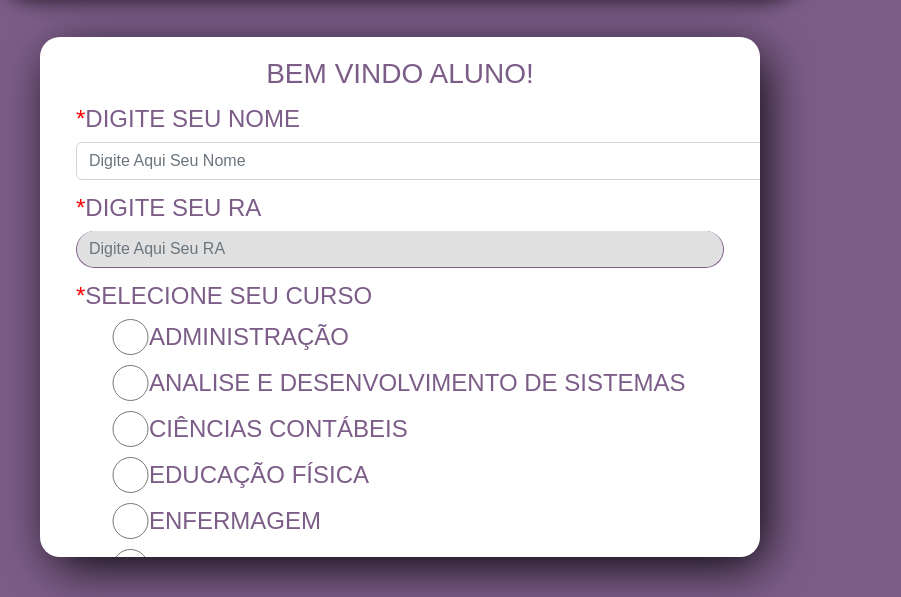
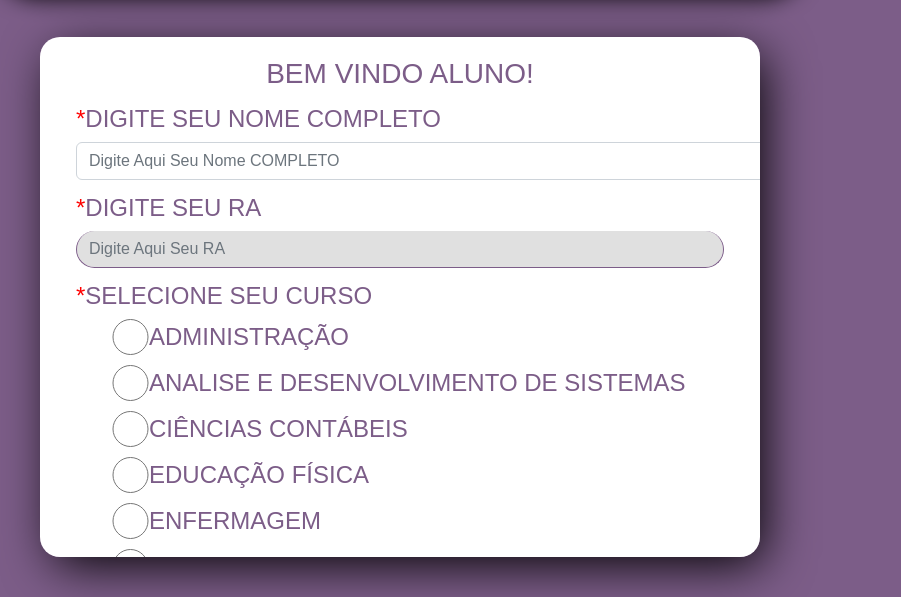
Before and after one commit to thirc20/votation-express, a website: page public/index.html in a window 1280 px wide. Shown: the part 203-800 px from the top of the page, without its empty margins (0-901 px from the left). Drawn offline with nearby package versions, Linux system fonts and the light colour scheme; a web font is replaced by a local one.

Commit message:
secondc commitssddpç

```diff
--- a/public/index.html
+++ b/public/index.html
@@ -32,8 +32,8 @@
     <main>
         <h3>BEM VINDO ALUNO!</h3>
 
-        <label class="text"><label style="color: red;">*</label>DIGITE SEU NOME</label>
-        <input type="text" class="text form-control" id="NOME_ALUNO" placeholder="Digite Aqui Seu Nome">
+        <label class="text"><label style="color: red;">*</label>DIGITE SEU NOME COMPLETO</label>
+        <input type="text" class="text form-control" id="NOME_ALUNO" placeholder="Digite Aqui Seu Nome COMPLETO">
 
         <label class="text"><label style="color: red;">*</label>DIGITE SEU RA</label>
         <input type="text" class="text form-control" id="RA_ALUNO" placeholder="Digite Aqui Seu RA">
```
